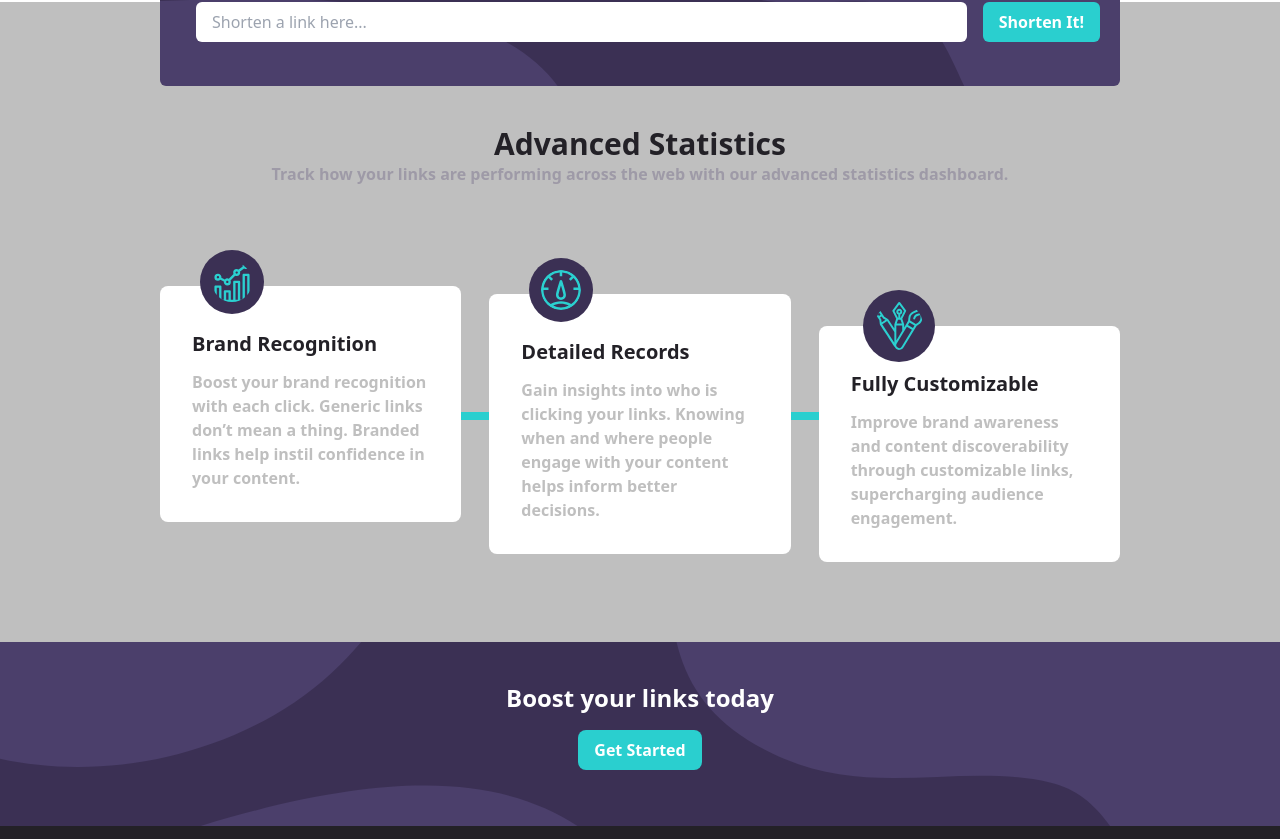
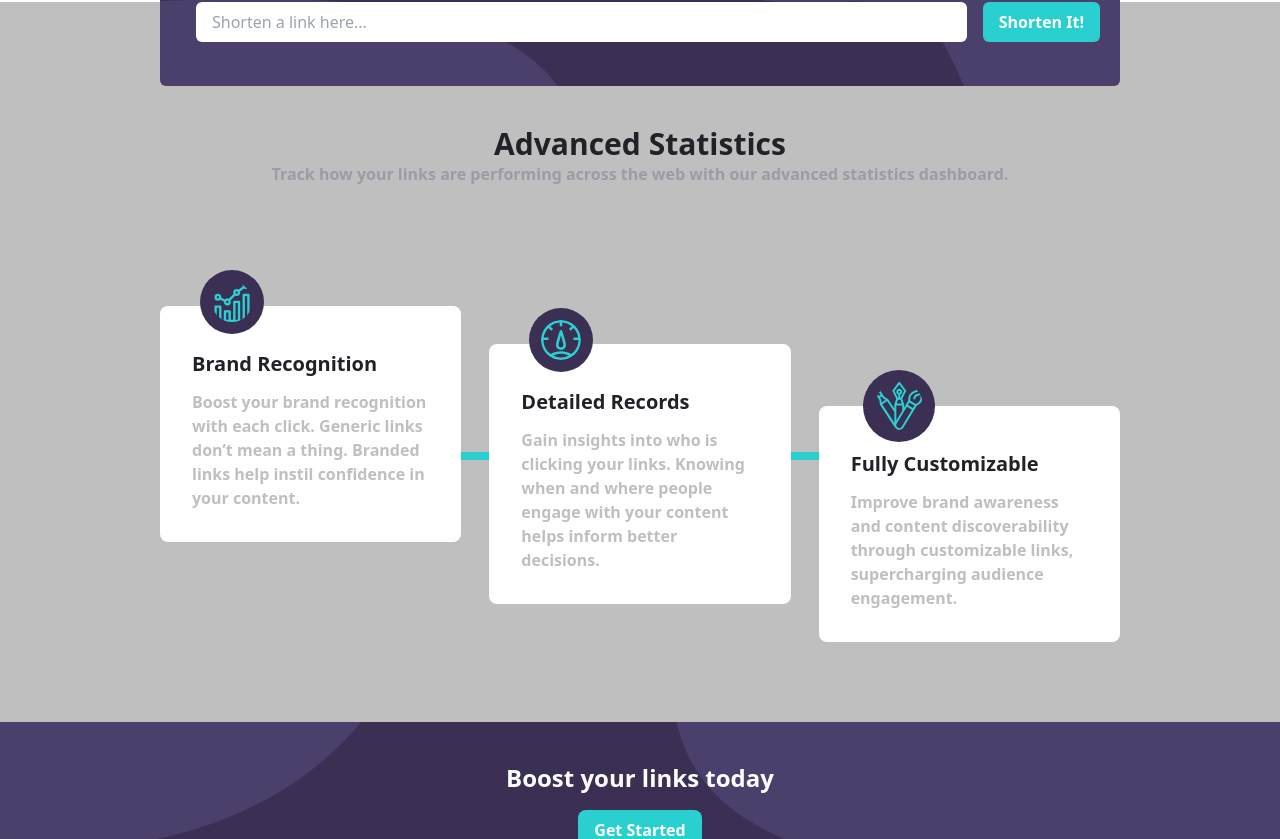
Before and after one commit to Folareen/url-shortener, a React (Create React App) app: page / in a window 1280 px wide. Shown: the part 614-1453 px from the top of the page. Built offline with nearby package versions, Linux system fonts and the light colour scheme.

Commit message:
increasedd stats card top margins

```diff
--- a/src/components/Main.jsx
+++ b/src/components/Main.jsx
@@ -18,7 +18,7 @@ const Main = () => {
       <div className="h-max lg:flex lg:flex-row items-center lg:mx-40 relative">
         <div className='h-full w-2 bg-Cyan absolute translate-x-1/2 right-1/2 lg:w-full lg:h-2 lg:translate-y-1/2 lg:bottom-1/2'>
         </div>
-        <div className="stat mt-[40px]">
+        <div className="stat mt-0">
           <img src={brandRecognition} alt=""  className=""/>
           <h4 className="">
             Brand Recognition
@@ -28,7 +28,7 @@ const Main = () => {
             mean a thing. Branded links help instil confidence in your content.
           </p>
         </div>
-        <div className="stat mt-[80px] lg:mx-7">
+        <div className="stat mt-[100px] lg:mx-7">
           <img src={detailedRecords} alt=""  className=""/>
           <h4 className="">
             Detailed Records
@@ -38,7 +38,7 @@ const Main = () => {
             people engage with your content helps inform better decisions.
           </p>
         </div >
-        <div className="stat mt-[120px]">
+        <div className="stat mt-[200px]">
           <img src={fullyCustomizable} alt=""  className=""/>
           <h4 className="">
             Fully Customizable
```
